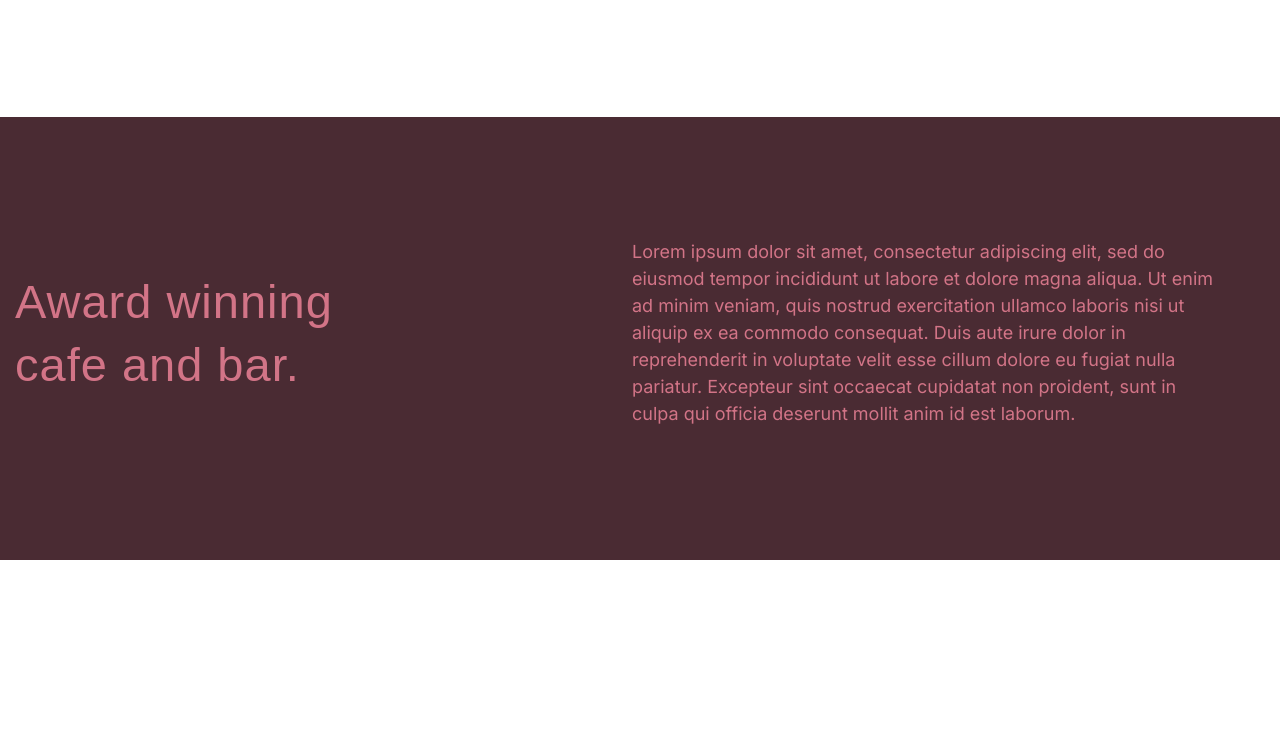
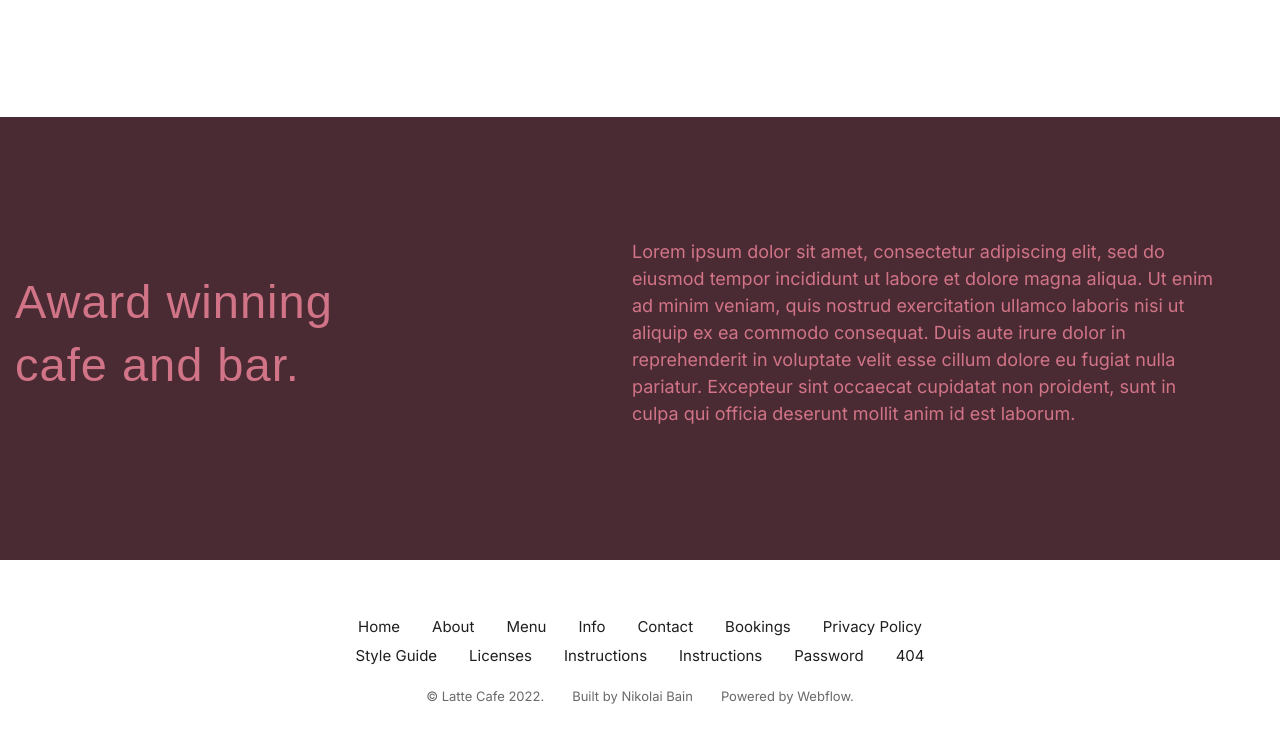
Before and after one commit to AbdulFattoh5/Latte_Cafe, a plain HTML site: page index.html in a window 1280 px wide. Shown: the part 4055-4800 px from the top of the page. Before the commit the page ends 4615 px from the top, so only its background shows below. Drawn offline with Linux system fonts and the light colour scheme; a web font is replaced by a local one.

Commit message:
project finish

```diff
--- /dev/null
+++ b/css/footer.css
@@ -0,0 +1,50 @@
+.footer {
+    padding: 56px 0 39px;
+}
+
+.footer_menu {
+    display: flex;
+    justify-content: space-between;
+    align-items: center;
+    gap: 32px 7px;
+}
+
+.footer_link {
+    font-family: 'Inter', sans-serif;
+    font-size: 15px;
+    font-weight: 400;
+    line-height: 22px;
+    text-align: center;
+    color: #1F1F1F;
+}
+
+.footer_top {
+    display: flex;
+    align-items: center;
+    justify-content: center;
+    gap: 32px;
+    margin-bottom: 7px;
+}
+
+.footer_bottom {
+    display: flex;
+    align-items: center;
+    justify-content: center;
+    gap: 32px;
+    margin-bottom: 19px;
+}
+
+.by {
+    display: flex;
+    align-items: center;
+    justify-content: center;
+    gap: 28px;
+}
+
+.by_p {
+    font-family: 'Inter', sans-serif;
+    font-size: 13px;
+    font-weight: 400;
+    line-height: 20px;
+    color: #696969;
+}
--- a/css/main.css
+++ b/css/main.css
@@ -7,3 +7,4 @@
 @import url(./time.css);
 @import url(./photos.css);
 @import url(./winning.css);
+@import url(./footer.css);
--- a/index.html
+++ b/index.html
@@ -115,6 +115,32 @@
         </div>
 
     </section>
+    <footer class="footer">
+        <div class="container footer_wrap">
+            <div class="footer_top">
+                <a class="footer_link" href="#">Home</a>
+                <a class="footer_link" href="#">About</a>
+                <a class="footer_link" href="#">Menu</a>
+                <a class="footer_link" href="#">Info</a>
+                <a class="footer_link" href="#">Contact</a>
+                <a class="footer_link" href="#">Bookings</a>
+                <a class="footer_link" href="#">Privacy Policy</a>
+            </div>
+            <div class="footer_bottom">
+                <a class="footer_link" href="#">Style Guide</a>
+                <a class="footer_link" href="#">Licenses</a>
+                <a class="footer_link" href="#">Instructions</a>
+                <a class="footer_link" href="#">Instructions</a>
+                <a class="footer_link" href="#">Password</a>
+                <a class="footer_link" href="#">404</a>
+            </div>
+            <div class="by">
+                <p class="by_p">© Latte Cafe 2022.</p>
+                <p class="by_p">Built by Nikolai Bain</p>
+                <p class="by_p">Powered by Webflow.</p>
+            </div>
+        </div>
+    </footer>
 </body>
 
 </html>
```
